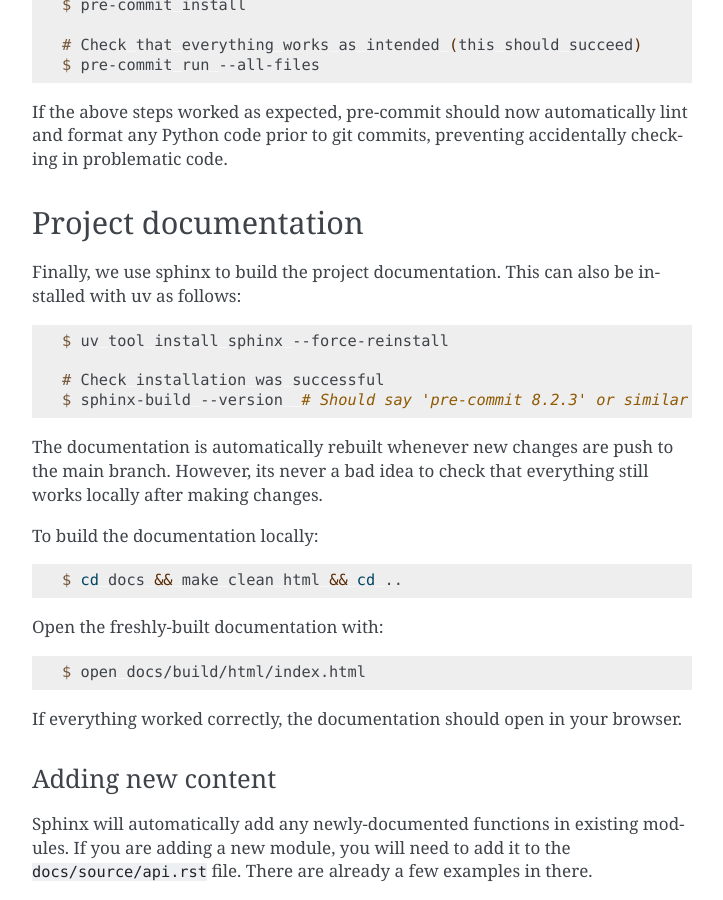
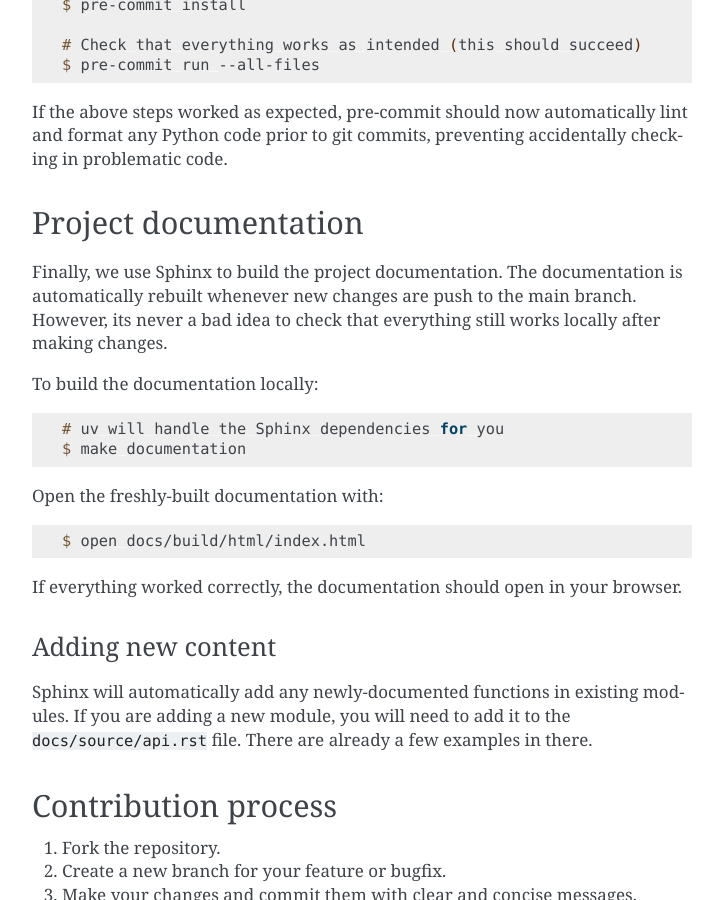
Before and after one commit to VictorianHues/AgentBasedModeling, a Sphinx documentation site: the page built from docs/source/contributing.rst, in a window 1280 px wide and 900 px high, scrolled down 1253 px. Shown: the whole window, without its empty margins (388-1111 px from the left). Built offline with Sphinx 7.4.7, drawn with Linux system fonts in a browser that asks for light colours.

Commit message:
update docs to use 'make documentation' shortcut

```diff
--- a/docs/source/contributing.rst
+++ b/docs/source/contributing.rst
@@ -71,25 +71,17 @@
 Project documentation
 ----------------------
 
-Finally, we use sphinx to build the project documentation. This can also be installed
-with uv as follows:
-
-.. code-block:: console
-
-   $ uv tool install sphinx --force-reinstall
-
-   # Check installation was successful
-   $ sphinx-build --version  # Should say 'pre-commit 8.2.3' or similar
-
-The documentation is automatically rebuilt whenever new changes are push to the main
-branch. However, its never a bad idea to check that everything still works locally
-after making changes.
+Finally, we use Sphinx to build the project documentation. The documentation is
+automatically rebuilt whenever new changes are push to the main branch. However,
+its never a bad idea to check that everything still works locally after making
+changes.
 
 To build the documentation locally:
 
 .. code-block:: console
 
-   $ cd docs && make clean html && cd ..
+   # uv will handle the Sphinx dependencies for you
+   $ make documentation
 
 Open the freshly-built documentation with:
 
```
Also changed, not shown: CONTRIBUTING.md (+10 -5 lines).
